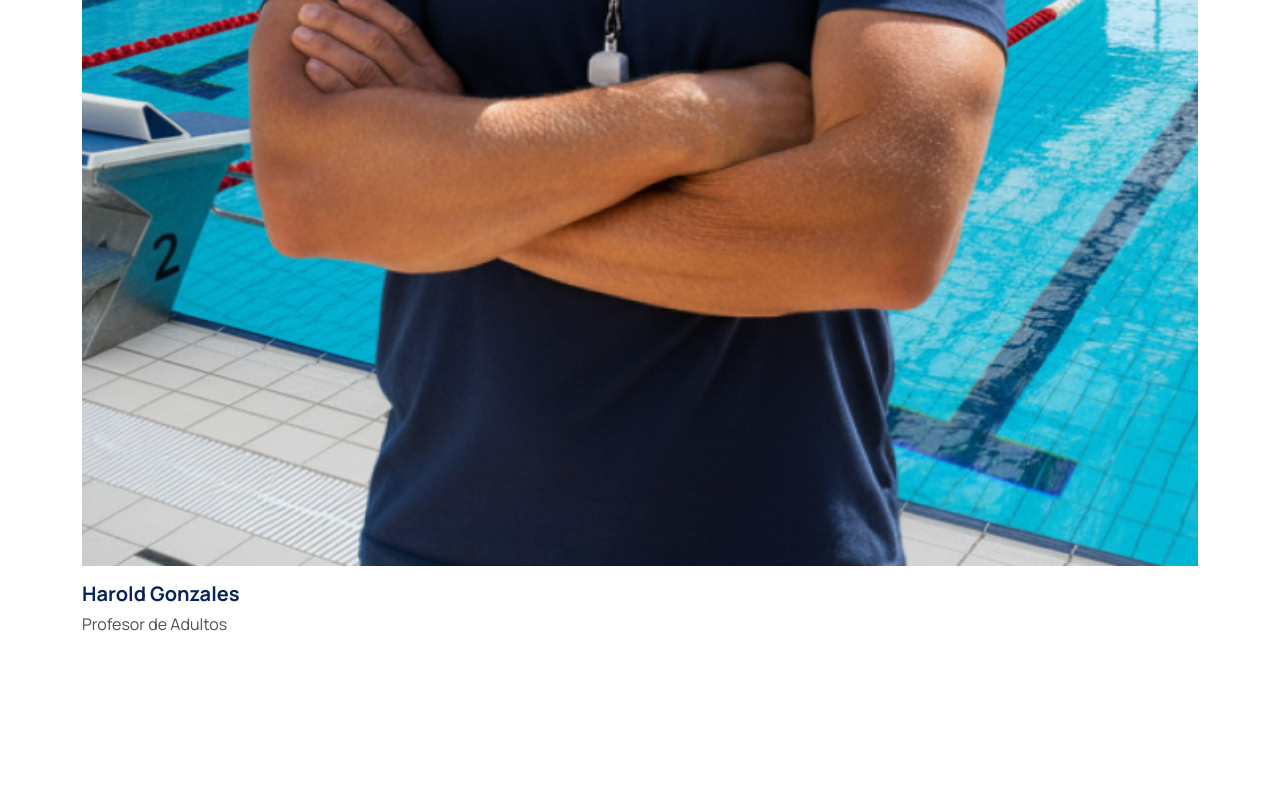
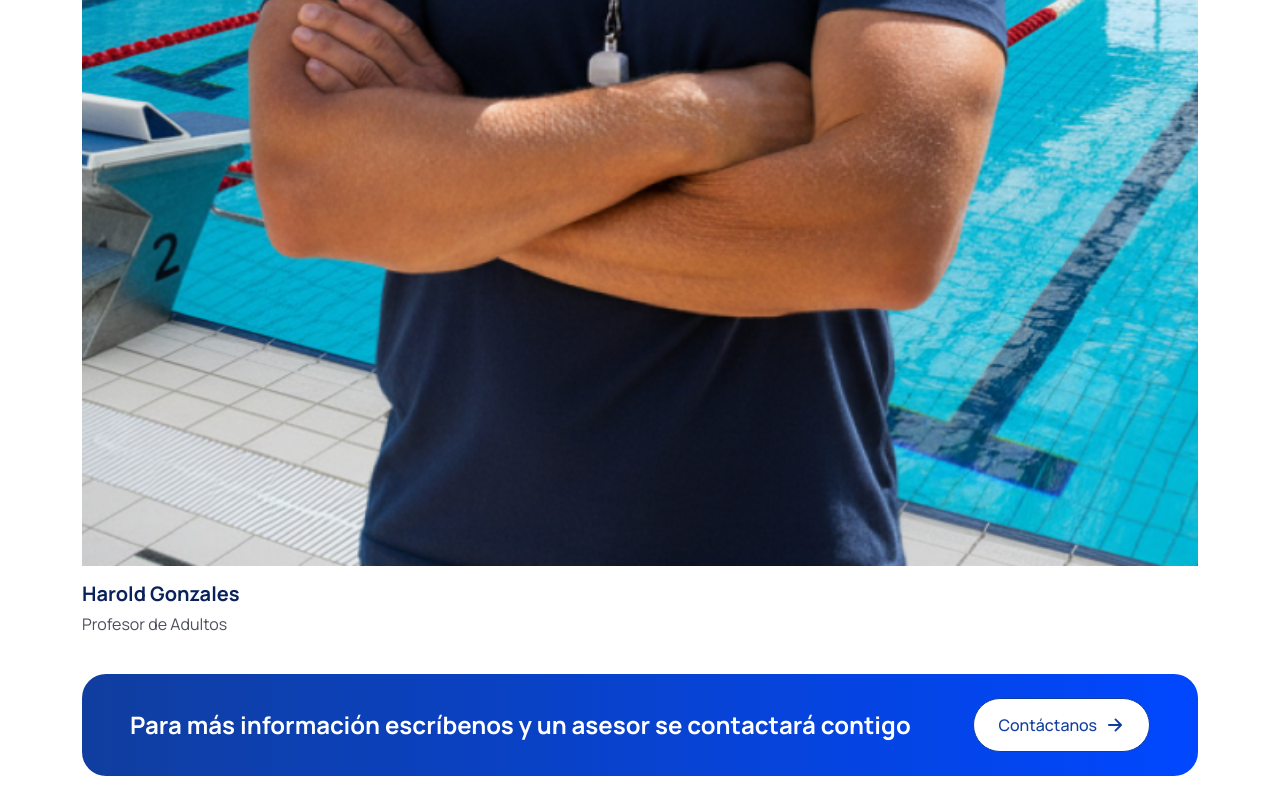
Before and after one commit to javierbull/swimSchool, a plain HTML site: page components.html in a window 1280 px wide. Shown: the part 5307-6107 px from the top of the page. Before the commit the page ends 5957 px from the top, so only its background shows below. Drawn offline with nearby package versions, Linux system fonts and the light colour scheme.

Commit message:
add card cta done

```diff
--- a/components.html
+++ b/components.html
@@ -371,12 +371,14 @@
             </div>
             <div class="card-testimonial__desc">
                 <p>
-                    “Desde el primer día que llevé a mi bebé para familiarizarse con el agua mediante estas clases de aquabebé, supe que era el lugar correcto! Los super recomiendo, los profesores son muy profesionales y conocen muy bien de trabajo con bebés!.”
+                    “Desde el primer día que llevé a mi bebé para familiarizarse con el agua mediante estas clases de
+                    aquabebé, supe que era el lugar correcto! Los super recomiendo, los profesores son muy profesionales
+                    y conocen muy bien de trabajo con bebés!.”
                 </p>
             </div>
         </div>
 
-        <div class="card-staff">
+        <div class="card-staff mb-4">
             <img src="img/staff/staff_1.jpg" alt="staff">
             <div class="card-staff__desc">
                 <h3 class="headline_4">Harold Gonzales</h3>
@@ -386,6 +388,15 @@
             </div>
         </div>
 
+        <div class="card-cta mb-4">
+            <p class="headline_3">
+                Para más información escríbenos y un asesor se contactará contigo
+            </p>
+            <button type="button" class="btn secondary-btn">
+                Contáctanos
+                <ion-icon name="arrow-forward"></ion-icon>
+            </button>
+        </div>
     </div>
     <!-- END CARDS -->
 
--- a/css/main.css
+++ b/css/main.css
@@ -500,13 +500,13 @@ body {
 }
 
 .card-staff {
-    /* background-color: lavender; */
+    /*background-color: lavender;*/
     overflow: hidden;
-    border-radius: 1rem 1rem 0 0;
-    -webkit-border-radius: 1rem 1rem 0 0;
-    -moz-border-radius: 1rem 1rem 0 0;
-    -ms-border-radius: 1rem 1rem 0 0;
-    -o-border-radius: 1rem 1rem 0 0;
+    border-radius: 1.5rem 1.5rem 0 0;
+    -webkit-border-radius: 1.5rem 1.5rem 0 0;
+    -moz-border-radius: 1.5rem 1.5rem 0 0;
+    -ms-border-radius: 1.5rem 1.5rem 0 0;
+    -o-border-radius: 1.5rem 1.5rem 0 0;
 }
 
 .card-staff img {
@@ -522,6 +522,25 @@ body {
 .card-staff__desc p {
     margin-bottom: 0;
     color: var(--gray700);
+}
+
+.card-cta {
+    background: linear-gradient(90deg, #103E9F 0%, #0047FF 100%);
+    color: var(--white);
+    padding: 1.5rem 3rem;
+    border-radius: 1.5rem;
+    -webkit-border-radius: 1.5rem;
+    -moz-border-radius: 1.5rem;
+    -ms-border-radius: 1.5rem;
+    -o-border-radius: 1.5rem;
+    display: flex;
+    justify-content: space-between;
+    align-items: center;
+    gap: 2rem;
+}
+
+.card-cta p {
+    margin-bottom: 0;
 }
 /* End cards */
 
```
